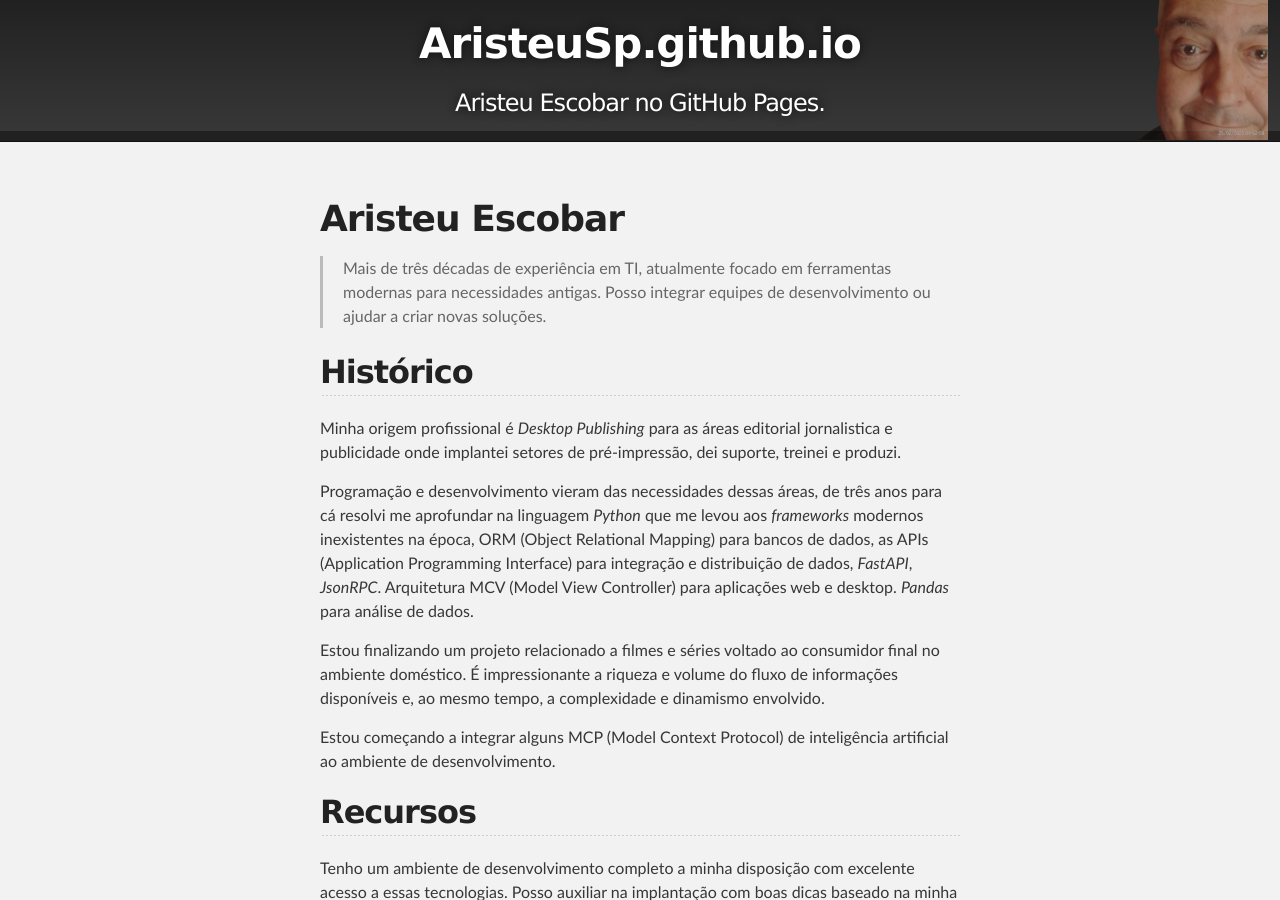
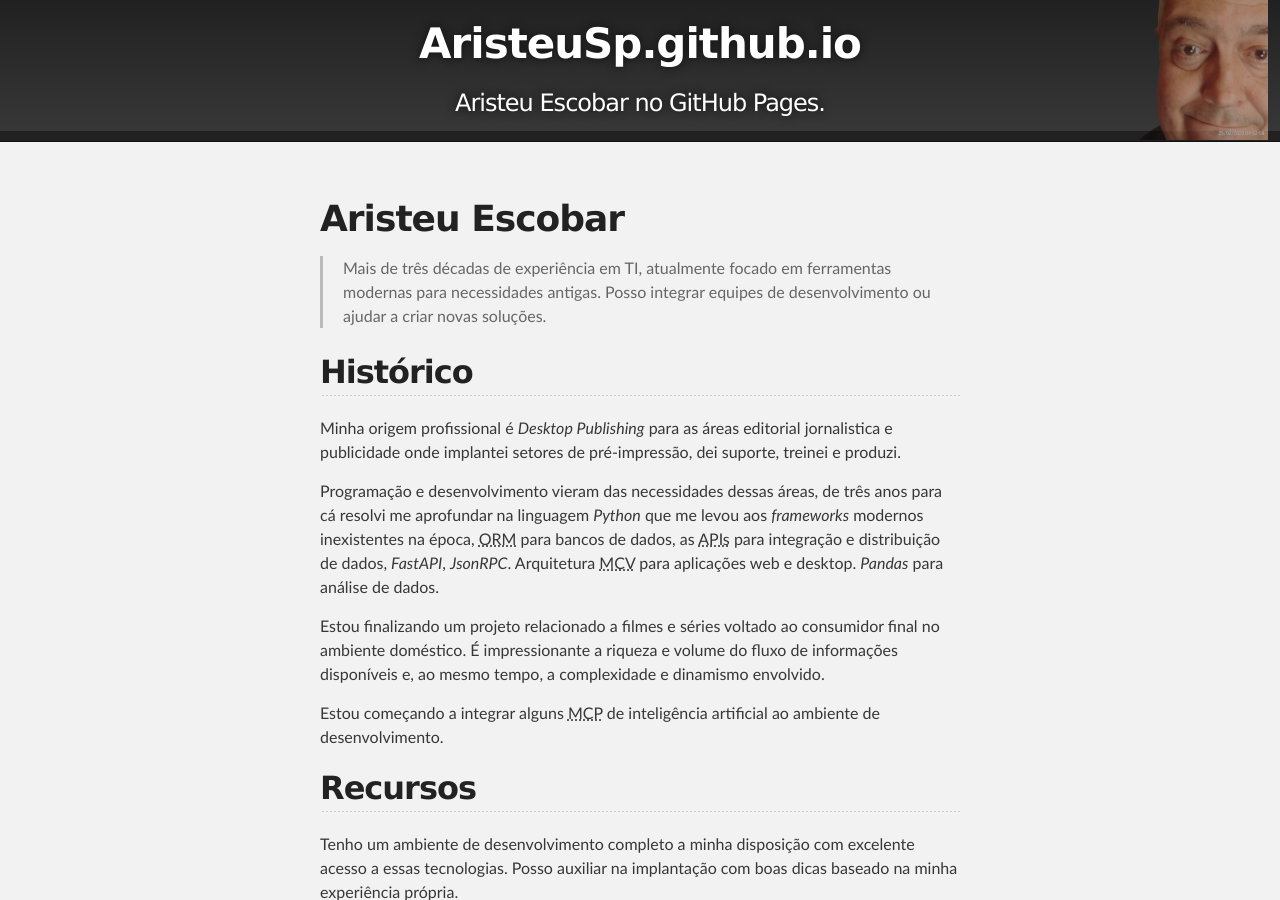
Before and after one commit to AristeuSp/AristeuSp.github.io, a Jekyll site: the page built from index.md, in a window 1280 px wide and 900 px high. Built offline with Jekyll 4.4.1, drawn with Linux system fonts in a browser that asks for light colours; our own code applies the rules of GitHub Pages for plain Markdown files.

```diff
--- a/index.md
+++ b/index.md
@@ -12,11 +12,11 @@ layout: default
 
 Minha origem profissional é _Desktop Publishing_ para as áreas editorial jornalistica e publicidade onde implantei setores de pré-impressão, dei suporte, treinei e produzi.
 
-Programação e desenvolvimento vieram das necessidades dessas áreas, de três anos para cá resolvi me aprofundar na linguagem _Python_ que me levou aos _frameworks_ modernos inexistentes na época, ORM (Object Relational Mapping) para bancos de dados, as APIs (Application Programming Interface) para integração e distribuição de dados, _FastAPI_, _JsonRPC_. Arquitetura MCV (Model View Controller) para aplicações web e desktop. _Pandas_ para análise de dados.
+Programação e desenvolvimento vieram das necessidades dessas áreas, de três anos para cá resolvi me aprofundar na linguagem _Python_ que me levou aos _frameworks_ modernos inexistentes na época, <abbr title="Object Relational Mapping">ORM</abbr> para bancos de dados, as <abbr title="Application Programming Interface">APIs</abbr> para integração e distribuição de dados, _FastAPI_, _JsonRPC_. Arquitetura <abbr title="Model View Controller">MCV</abbr> para aplicações web e desktop. _Pandas_ para análise de dados.
 
 Estou finalizando um projeto relacionado a filmes e séries voltado ao consumidor final no ambiente doméstico. É impressionante a riqueza e volume do fluxo de informações disponíveis e, ao mesmo tempo, a complexidade e dinamismo envolvido.
 
-Estou começando a integrar alguns MCP (Model Context Protocol) de inteligência artificial ao ambiente de desenvolvimento.
+Estou começando a integrar alguns <abbr title="Model Context Protocol">MCP</abbr> de inteligência artificial ao ambiente de desenvolvimento.
 
 ## Recursos
 
```
